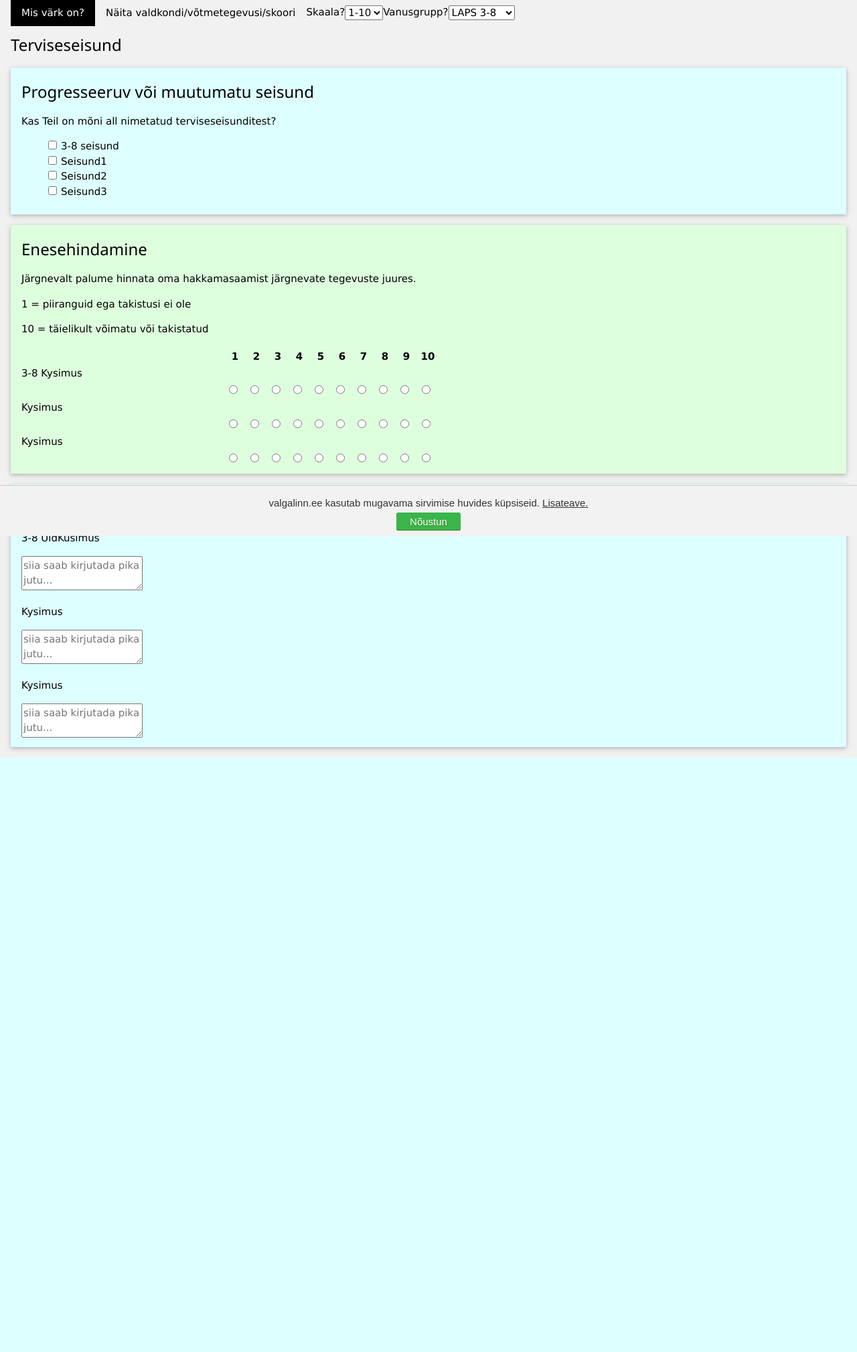
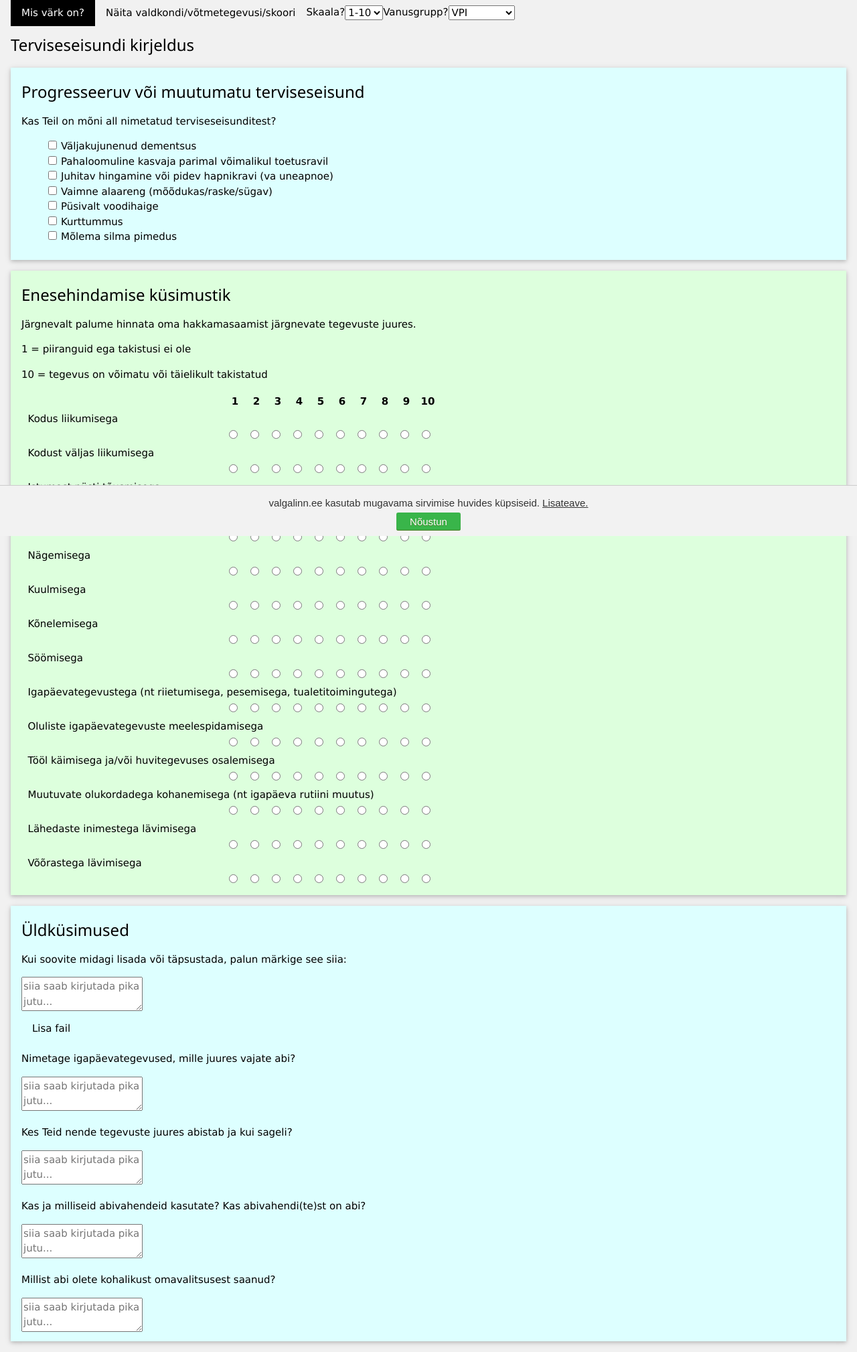
Before and after one commit to kalevhark/rfk, a Django app: page /kysimustik6/ in a window 1280 px wide. Shown: the whole page at 67% size. Before the commit the page ends 1131 px from the top, so only its background shows below. Run offline with Django 3.2, Linux system fonts and the light colour scheme; lists and menus that the app fills with data are empty; some libraries are stand-ins or nearby versions.

Commit message:
VPI kysimused lisatud

```diff
--- a/main/static/main/kysimustik6.js
+++ b/main/static/main/kysimustik6.js
@@ -66,9 +66,20 @@ Vue.createApp({
           { text: 'Kysimus', valdkond: '', score: '' }
         ],
         3: [
-          { text: 'VPI Küsimus', valdkond: '1.', score: '' },
-          { text: 'Kysimus', valdkond: '', score: '' },
-          { text: 'Kysimus', valdkond: '', score: '' }
+          { text: 'Kodus liikumisega', valdkond: '1.2.1', score: '' },
+          { text: 'Kodust väljas liikumisega', valdkond: '1.2.2', score: '' },
+          { text: 'Istumast püsti tõusmisega', valdkond: '1.3.1', score: '' },
+          { text: 'Koduste toimetustega hakkama saamisel (näiteks koristamine, toidu valmistamine)', valdkond: '2.4.1', score: '' },
+          { text: 'Nägemisega', valdkond: '3.1', score: '' },
+          { text: 'Kuulmisega', valdkond: '3.2', score: '' },
+          { text: 'Kõnelemisega', valdkond: '3.3', score: '' },
+          { text: 'Söömisega', valdkond: '4.3.1', score: '' },
+          { text: 'Igapäevategevustega (nt riietumisega, pesemisega, tualetitoimingutega)', valdkond: '4.4.1', score: '' },
+          { text: 'Oluliste igapäevategevuste meelespidamisega', valdkond: '5.2.1', score: '' },
+          { text: 'Tööl käimisega ja/või huvitegevuses osalemisega', valdkond: '5.3.1', score: '' },
+          { text: 'Muutuvate olukordadega kohanemisega (nt igapäeva rutiini muutus)', valdkond: '6.3.1', score: '' },
+          { text: 'Lähedaste inimestega lävimisega', valdkond: '7.3.1', score: '' },
+          { text: 'Võõrastega lävimisega', valdkond: '7.3.2', score: '' },
         ]
       },
       yldkysimused: [],
@@ -89,9 +100,10 @@ Vue.createApp({
           { text: 'Kysimus', score: '' }
         ],
         3: [
-          { text: 'VPI ÜldKysimus', score: '' },
-          { text: 'Kysimus', score: '' },
-          { text: 'Kysimus', score: '' }
+          { text: 'Nimetage igapäevategevused, mille juures vajate abi?', score: '' },
+          { text: 'Kes Teid nende tegevuste juures abistab ja kui sageli?', score: '' },
+          { text: 'Kas ja milliseid abivahendeid kasutate? Kas abivahendi(te)st on abi?', score: '' },
+          { text: 'Millist abi olete kohalikust omavalitsusest saanud?', score: '' }
         ]
       }
     }
@@ -100,7 +112,7 @@ Vue.createApp({
     this.$nextTick(function () {
       // Code that will run only after the
       // entire view has been rendered
-      this.selectedVanusgrupp = 1;
+      this.selectedVanusgrupp = 3;
       this.muutumatudSeisundid = this.vanusgruppideMuutumatudSeisundid[this.selectedVanusgrupp];
       this.kysimustik = this.vanusgruppideKysimused[this.selectedVanusgrupp];
       this.yldkysimused = this.vanusgruppideYldKysimused[this.selectedVanusgrupp];
--- a/main/templates/main/index.html
+++ b/main/templates/main/index.html
@@ -47,6 +47,12 @@
         class="w3-bar-item w3-button w3-theme-d4 w3-hover-white">
       LAVA küsimustiku proto 5
     </a>
+    <br>
+    <a
+        href="{% url 'kysimustik6' %}"
+        class="w3-bar-item w3-button w3-theme-d4 w3-hover-white">
+      LAVA küsimustiku proto 6
+    </a>
   </div>
 {% endblock %}
 
--- a/main/templates/main/kysimustik6.html
+++ b/main/templates/main/kysimustik6.html
@@ -74,10 +74,10 @@
       </option>
     </select>
 
-    <h3>Terviseseisund</h3>
+    <h3>Terviseseisundi kirjeldus</h3>
 
     <div class="w3-panel w3-padding w3-card w3-pale-blue">
-      <h3>Progresseeruv või muutumatu seisund</h3>
+      <h3>Progresseeruv või muutumatu terviseseisund</h3>
       <p>Kas Teil on mõni all nimetatud terviseseisunditest?</p>
 {#      <div>Valitud seisundid: [[ checkedMuutumatudSeisundid ]]</div>#}
       <ul>
@@ -97,14 +97,14 @@
         v-model="toggleShowForm"
         true-value="yes"
         false-value="no" />
-      <label for="toggleShowForm">Olen nõus täitma terviseseisundi enesehindamise osa</label>
+      <label for="toggleShowForm">Soovin vastata ka enesehindamise küsimustikule</label>
     </div>
 
     <div v-show="showKysimustik" class="w3-panel w3-padding w3-card  w3-pale-green">
-      <h3>Enesehindamine</h3>
+      <h3>Enesehindamise küsimustik</h3>
       <p>Järgnevalt palume hinnata oma hakkamasaamist järgnevate tegevuste juures.</p>
       <p>1 = piiranguid ega takistusi ei ole</p>
-      <p>[[ skaalad[selectedSkaala].skaalaMax ]] = täielikult võimatu või takistatud</p>
+      <p>[[ skaalad[selectedSkaala].skaalaMax ]] = tegevus on võimatu või täielikult takistatud</p>
       <table>
         <tr>
           <th class="question"></th>
@@ -115,7 +115,7 @@
         </tr>
       </table>
       <div v-for="(kysimus, kysimusIndex) in kysimustik">
-        <span v-show="showBackgroundInfo">[[ kysimus.valdkond ]] </span>
+        <span v-show="showBackgroundInfo">[[ kysimus.valdkond ]]</span>&NonBreakingSpace;
         <span v-html="kysimus.text"></span><br>
         <table>
           <tr>
@@ -137,6 +137,16 @@
 
     <div class="w3-panel w3-padding w3-card w3-pale-blue">
       <h3>Üldküsimused</h3>
+      <div>
+        <p><span>Kui soovite midagi lisada või täpsustada, palun märkige see siia:</span></p>
+        <textarea placeholder="siia saab kirjutada pika jutu..."></textarea>
+        <br>
+        <a
+            href="#"
+            class="w3-button">
+          Lisa fail
+        </a>
+      </div>
       <div v-for="(kysimus, kysimusIndex) in yldkysimused" :key="kysimusIndex">
         <p><span v-html="kysimus.text"></span></p>
         <textarea placeholder="siia saab kirjutada pika jutu..."></textarea>
```
